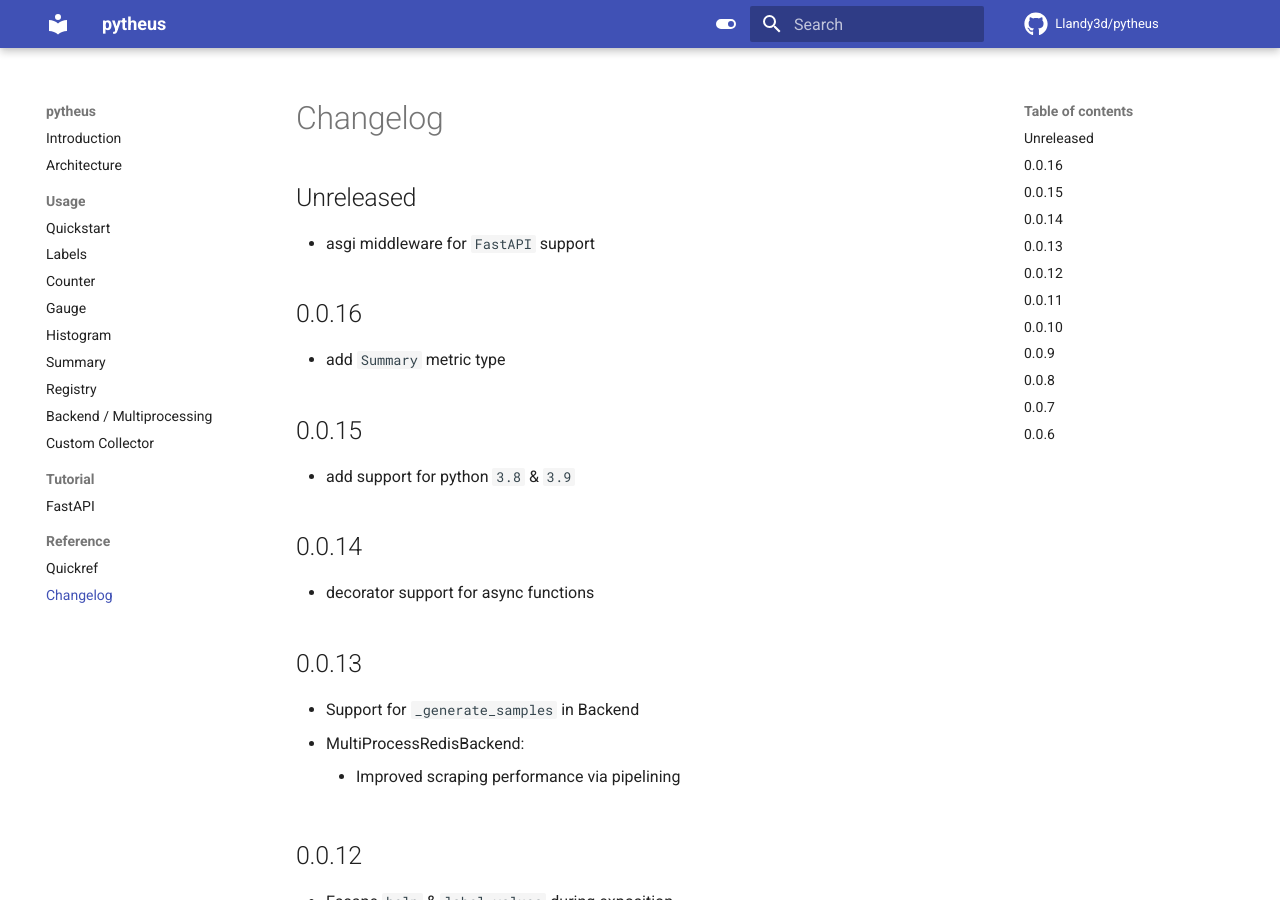
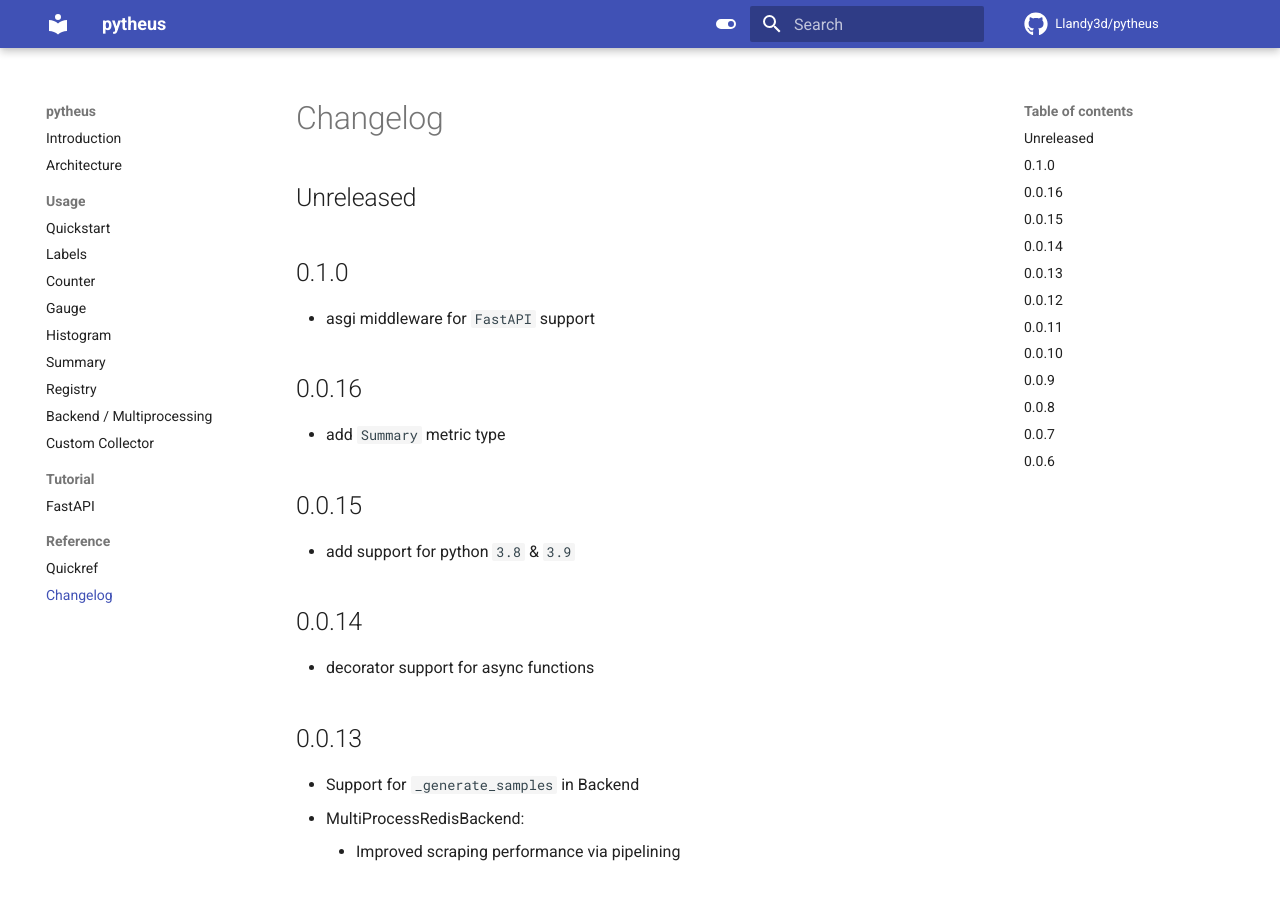
Before and after one commit to Llandy3d/pytheus, an MkDocs documentation site: the page built from docs/changelog.md, in a window 1280 px wide and 900 px high. Built offline with MkDocs 1.6.1 and Material for MkDocs 9.7.7, drawn with Linux system fonts in a browser that asks for light colours; comment, search, counter and statistics services are not loaded.

Commit message:
update changelog

```diff
--- a/docs/changelog.md
+++ b/docs/changelog.md
@@ -1,6 +1,8 @@
 # Changelog
 
 ## Unreleased
+
+## 0.1.0
 
 - asgi middleware for `FastAPI` support
 
```
